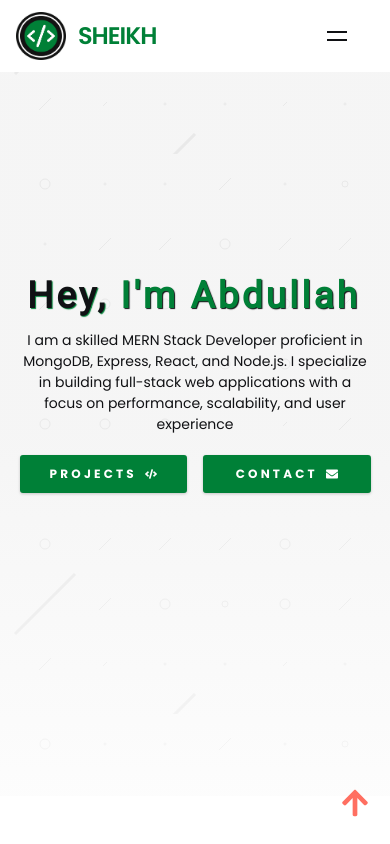
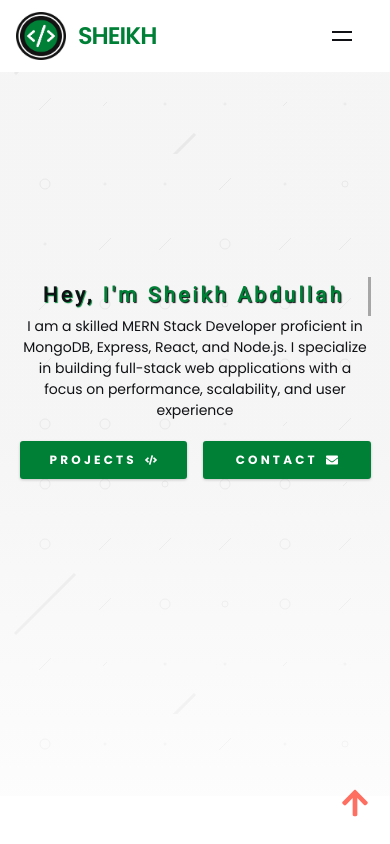
Before and after one commit to sheikhabdullahahmed/Portfolioo, a React (Vite) app: page / in a window 390 px wide. Shown: the top 844 px of the page. Built offline with nearby package versions, Linux system fonts and the light colour scheme.

Commit message:
h1 animation incomplete

```diff
--- a/src/Components/Hero/Hero.tsx
+++ b/src/Components/Hero/Hero.tsx
@@ -11,7 +11,7 @@ export const Hero = () => {
           {/* hero-info */}
           <article className="hero-info">
             <h1 id="my-name">
-              hey,<span> i'm Abdullah </span>
+              hey,<span> i'm Sheikh Abdullah </span>
             </h1>
             <p>
               I am a skilled MERN Stack Developer proficient in MongoDB,
--- a/src/Components/Navbar/NavbarLinks.tsx
+++ b/src/Components/Navbar/NavbarLinks.tsx
@@ -11,7 +11,7 @@ const NavLinks: React.FC<NavLinksProps> = ({ closeSidebar }) => {
     <>
       {navLinks.map((link) => (
         <li key={link.id}>
-          <a
+          <a className="nav-color"
             href={link.url}
             onClick={(e) => {
               e.preventDefault();
--- a/src/index.css
+++ b/src/index.css
@@ -385,10 +385,13 @@ nav {
 
 .nav-links {
   display: none;
-  /* display: flex !important; */
   width: 100%;
   max-width: 450px;
   padding: 0 1rem;
+}
+
+.nav-color {
+  color: #008037;
 }
 
 @media screen and (min-width: 900px) {
@@ -409,7 +412,6 @@ nav {
     align-items: center;
     margin-right: 4rem;
     text-transform: uppercase;
-    color: green; /* Changed text color to green */
     font-weight: bold;
     text-shadow: 1px 1px 1px var(--clr-body-bcg);
     transition: var(--transition);
@@ -496,7 +498,7 @@ SIDEBAR
 /* By default, Hamburger will be visible */
 .hamburger-container {
   display: block;
-  padding-right: 13px;
+  padding-right: 8px;
 }
 
 @media (min-width: 900px) {
@@ -602,10 +604,6 @@ header {
   font-family: var(--ff-primary);
 }
 
-#my-name span {
-  color: var(--clr-primary);
-  text-shadow: 1px 1px 1px var(--clr-font);
-}
 .hero-btn-container {
   display: grid;
   grid-template-columns: 1fr 1fr;
@@ -659,28 +657,110 @@ header {
 }
 
 .hero-btn .fa {
-  margin-left: 0.5rem; /* Add space between text and icon */
+  margin-left: 0.5rem;
+  /* Add space between text and icon */
+}
+
+
+
+#my-name span {
+  color: var(--clr-primary);
+  text-shadow: 1px 1px 1px var(--clr-font);
 }
 
 #my-name {
   margin: 0 auto;
-  width: 100%; /* Make it more responsive */
-  max-width: 600px; /* Increased max-width for larger text */
+  width: 100%;
+  max-width: 700px;
   white-space: nowrap;
   opacity: 0;
-  line-height: 1.8; /* Increased line height for better readability */
-  font-size: 2rem; /* Increased font size */
-  font-weight: 800; /* Make text more prominent */
-  animation: type 5s steps(20, end) 1, blink 0.95s step-end;
-  animation-fill-mode: forwards;
-  border-right: 3px solid var(--clr-font); /* Slightly thicker border */
+  padding-bottom: 2px;
+  font-size: 3rem;
+  line-height: 1.8;
+  font-weight: 800;
+  animation: type 5s steps(20, end) forwards, blink 5s infinite;
+  border-right: 3px solid var(--clr-font);
   overflow-x: hidden;
 }
+
+@media screen and (min-width: 768px) {
+  #my-name {
+    font-size: clamp(2rem, 3.5vw, 2.6rem);
+    max-width: 540px;
+  }
+}
+
+/* Medium screens (600px and below) */
+@media screen and (max-width: 600px) {
+  #my-name {
+    font-size: 2.1rem; /* Scales down from 2rem */
+    width: 90%; /* Slightly less than full width */
+    max-width: 100%; /* Fits container */
+  }
+}
+
+/* Small screens (548px and below) */
+@media screen and (max-width: 548px) {
+  #my-name {
+    font-size: 1.8rem;
+    /* background-color: #008037; */
+    width: 85%; /* Narrower for mobile */
+    max-width: 100%;
+  }
+}
+
+/* Extra small screens (400px and below) */
+@media screen and (max-width: 400px) {
+  #my-name {
+    font-size: 1.3rem;
+    width: 80%; /* Even narrower */
+    max-width: 100%;
+    margin-right: 0; /* Reset margin-right, no need for 3px */
+    /* background-color: green; */
+  }
+}
+
+@keyframes type {
+  from {
+    width: 0;
+    opacity: 1;
+  }
+  to {
+    width: 100%;
+    opacity: 1;
+  }
+}
+
+
+
+@keyframes fadeSlide {
+  from {
+    opacity: 0;
+    transform: translateY(20px);
+  }
+  to {
+    opacity: 1;
+    transform: translateY(0);
+  }
+}
+@keyframes blink {
+  50% {
+    border-color:transparent;
+  }
+}
+
 
 #name {
   font-weight: 600;
   font-size: 2rem;
 }
+@media screen and (max-width: 548px) {
+  .hero-btn {
+    font-size: 0.75rem;
+  }
+
+}
+
 
 .scroll-widget {
   position: fixed;
@@ -704,28 +784,19 @@ header {
 /* Media Queries */
 
 @media screen and (min-width: 768px) {
-  #my-name {
-    font-size: 2.6rem;
-    max-width: 520px;
-    font-weight: bold;
-  }
 
   .hero-btn-container {
     column-gap: 2rem;
   }
 }
+
+
 
 @media screen and (max-width: 548px) {
   .hero-btn {
     font-size: 0.75rem;
   }
 
-  #my-name {
-    font-size: 2.3rem;
-    font-weight: bold;
-    /* background-color: wheat; */
-    width: 350px;
-  }
 }
 
 @media screen and (min-width: 768px) {
@@ -744,6 +815,7 @@ header {
 @media screen and (max-width: 500px) {
   #name {
     font-size: 1.6rem;
+    max-width: 100%;
     /* background-color: red; */
   }
 }
@@ -751,45 +823,12 @@ header {
 @media screen and (max-width: 400px) {
   #name {
     font-size: 1.5rem;
-    /* background-color: pink; */
-  }
-}
-
-@keyframes type {
-  0% {
-    width: 0;
-  }
-  1% {
-    opacity: 1;
-  }
-  100% {
-    opacity: 1;
-  }
-}
-
-@keyframes blink {
-  15% {
-    border-color: transparent;
-  }
-  30% {
-    border-color: var(--clr-font);
-  }
-  45% {
-    border-color: transparent;
-  }
-  60% {
-    border-color: var(--clr-font);
-  }
-  75% {
-    border-color: transparent;
-  }
-  90% {
-    border-color: var(--clr-font);
-  }
-  100% {
-    border-color: transparent;
-  }
-}
+    max-width: 100%;
+
+  }
+}
+
+
 
 @media screen and (min-width: 992px) {
   .banner-container {
```
